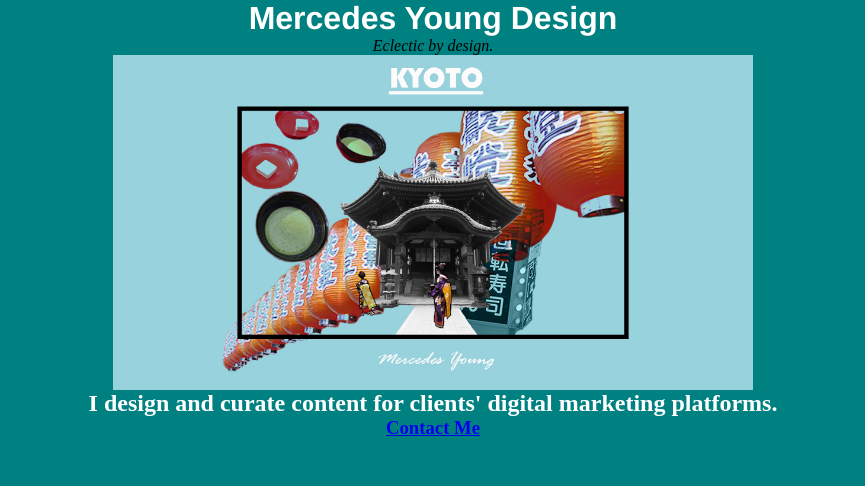
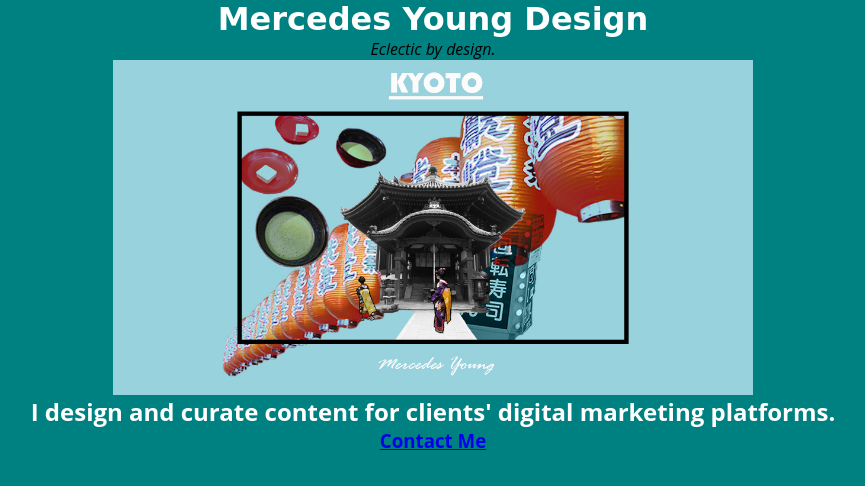
Before and after one commit to sadieyoung/sadieyoung.github.io, a plain HTML site: page unit_3/index.html in a window 1280 px wide. Shown: the whole page, without its empty margins (207-1072 px from the left). Drawn offline with Linux system fonts and the light colour scheme.

Commit message:
Update style.css
typeface

```diff
--- a/unit_3/css/style.css
+++ b/unit_3/css/style.css
@@ -1,28 +1,34 @@
-*{
+*
+{
 	padding: 0;
 	Margin: 0;
 }
 body {
 	background-color: #008181;
 }
-h1 {color: #ffffff;
-	font-family: helvetica;
+h1 {font-family: 'Give You Glory', cursive;
+	color: #ffffff;
 	text-align:center;
 }
 #slogan {
+	font-family: 'Open Sans', sans-serif;
 	font-style: italic;
 	text-align: center;
 }
 
 img { display: block;
-  margin-left: auto;
-  margin-right: auto;
- width: 50%;
+  	margin-left: auto;
+  	margin-right: auto;
+ 	width: 50%;
 }
 
-h2 {color: #ffffff;
+h2 {
+	font-family: 'Open Sans', sans-serif;
+	color: #ffffff;
 	text-align: center;
 }
-h3 {text-align: center;
-color:#000000;
+h3 {
+	font-family: 'Open Sans', sans-serif;
+	text-align: center;
+	color:#000000;
 }
```
